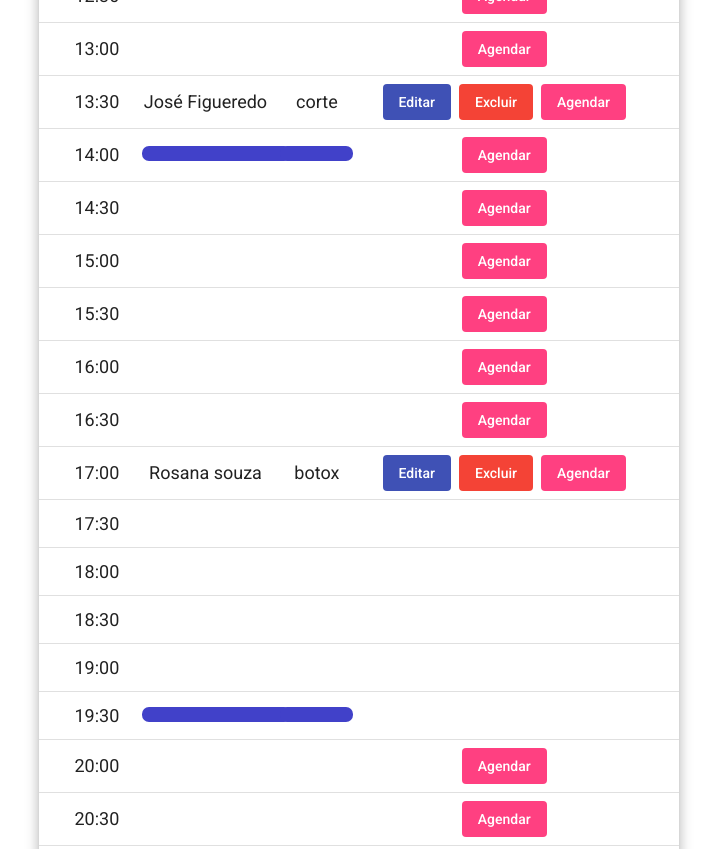
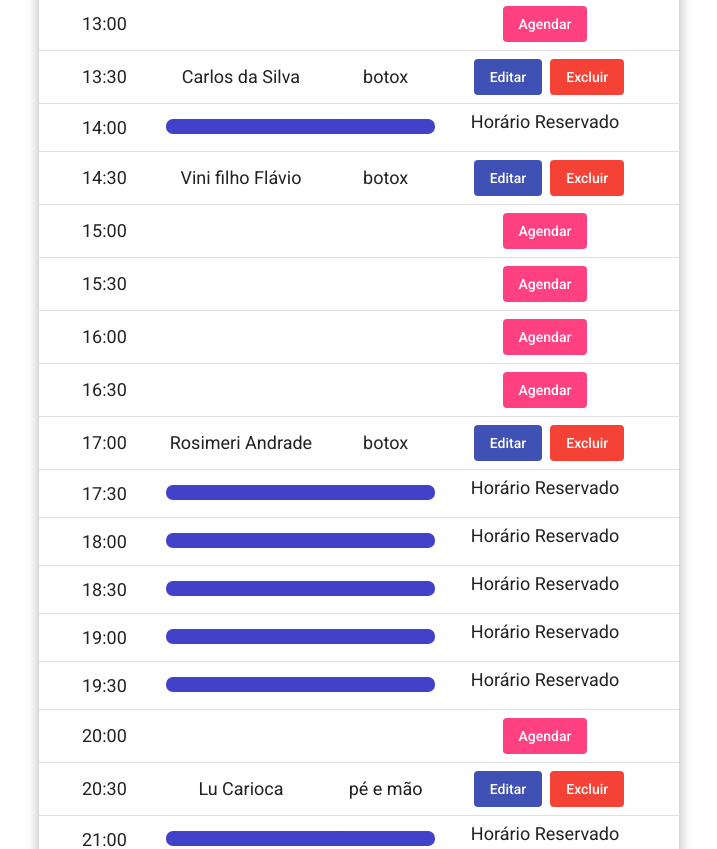
Before and after one commit to NeoJhonn/scheduEase-angular-front-end, an Angular app: page /schedule in a window 1280 px wide. Shown: the part 900-1749 px from the top of the page, without its empty margins (281-998 px from the left). Built offline with nearby package versions, Linux system fonts and the light colour scheme.

Commit message:
Validations in Schedule page finaly done :fireworks:

```diff
--- a/src/app/components/schedule/schedule.component.html
+++ b/src/app/components/schedule/schedule.component.html
@@ -31,11 +31,11 @@
         <span *ngIf="hour == element.startTime">
           {{ element.clientName }}
         </span>
+      </span>
+      <span *ngIf="setReserved(hour, elements) === false">
+        <button style="border: none; border-radius: 7px; background-color: rgb(65, 65, 201);height: 15px; width: 100%; margin-left: 20px;"></button>
+      </span>
 
-        <span *ngIf="hour === element.endTime">
-          <button style="border: none; border-radius: 7px; background-color: rgb(65, 65, 201);height: 15px; width: 100%; margin-left: 11px;"></button>
-        </span>
-      </span>
     </td>
   </ng-container>
 
@@ -47,11 +47,11 @@
         <span *ngIf="hour === element.startTime">
           {{ element.serviceBooked }}
         </span>
+      </span>
+      <span *ngIf="setReserved(hour, elements) === false">
+        <button style="border: none; border-radius: 7px; background-color: rgb(65, 65, 201);height: 15px; width: 100%"></button>
+      </span>
 
-        <span *ngIf="hour === element.endTime">
-          <button style="border: none; border-radius: 7px; background-color: rgb(65, 65, 201);height: 15px; width: 100%;"></button>
-        </span>
-      </span>
     </td>
   </ng-container>
 
@@ -70,6 +70,10 @@
         <span *ngIf="isFree(hour, elements)">
           <button  mat-flat-button color="accent" class="m-lg-2">Agendar</button>
         </span>
+        <span *ngIf="setReserved(hour, elements) === false">
+          <p>Horário Reservado</p>
+        </span>
+
       </td>
   </ng-container>
 
--- a/src/app/components/schedule/schedule.component.ts
+++ b/src/app/components/schedule/schedule.component.ts
@@ -5,30 +5,48 @@ import { Schedule } from 'src/app/@core/models/schedule.model';
 const ELEMENT_DATA: Schedule[] = [
   {
     id: 1,
-    clientName: 'Fabiana da Silva',
+    clientName: 'Vanusa',
     employeeId: 1,
-    serviceBooked: 'mechas',
+    serviceBooked: 'botox',
     appointmentDate: '2023-10-09',
     startTime: '9:00',
     endTime: '11:30'
   },
   {
     id: 1,
-    clientName: 'José Figueredo',
+    clientName: 'Carlos da Silva',
     employeeId: 1,
-    serviceBooked: 'corte',
+    serviceBooked: 'botox',
     appointmentDate: '2023-10-09',
     startTime: '13:30',
     endTime: '14:00'
   },
   {
     id: 1,
-    clientName: 'Rosana souza',
+    clientName: 'Vini filho Flávio',
+    employeeId: 1,
+    serviceBooked: 'botox',
+    appointmentDate: '2023-10-09',
+    startTime: '14:30',
+    endTime: '14:30'
+  },
+  {
+    id: 1,
+    clientName: 'Rosimeri Andrade',
     employeeId: 1,
     serviceBooked: 'botox',
     appointmentDate: '2023-10-09',
     startTime: '17:00',
     endTime: '19:30'
+  },
+  {
+    id: 1,
+    clientName: 'Lu Carioca',
+    employeeId: 1,
+    serviceBooked: 'pé e mão',
+    appointmentDate: '2023-10-09',
+    startTime: '20:30',
+    endTime: '22:00'
   }
 
 ];
@@ -47,9 +65,6 @@ export class ScheduleComponent implements OnInit {
   '22:00']
   displayedColumns: string[] = ['time', 'name', 'service', 'action'];
   dataSource = this.timeGrid;
-  public count: number = 0;
-  public control: boolean =  false;
-
   public elements = ELEMENT_DATA;
 
   constructor() { }
@@ -62,38 +77,148 @@ export class ScheduleComponent implements OnInit {
   isFree(hour: string, elements: Schedule[]): boolean{
     let isFree: boolean = true;
     let intervals: String[] = [];
-
     let indexS: number = -1;
     let indexE: number = -1;
 
+    // Pegar o elemento que tem um horário da vez do loop
     for (let el of elements) {
-      if (hour !== el.startTime){
+      if (this.timeGrid.indexOf(hour) >= this.timeGrid.indexOf(el.startTime)){
+        // pegas os dois index do intevalo de hora marcada
         indexS = this.timeGrid.indexOf(el.startTime);
         indexE = this.timeGrid.indexOf(el.endTime);
+
       }
     }
 
-
-
-
-    console.log(indexS);
-    console.log(indexE);
+    if (indexE === -1 && indexS === -1) {
+      isFree = true;
+    } else {
+      if ( indexS === indexE) {
+        intervals.push(this.timeGrid[indexS]);
+        // seta falso nesse intervalo para econder o botão Agendar
+      for (let h of intervals) {
+        if (this.timeGrid.indexOf(hour) === this.timeGrid.indexOf(h)) {
+          isFree = false;
+        }
+      }
+      } else {
+    // popula o array com os horário do intevalo
     for (let i= indexS; i <= indexE; i++) {
       intervals.push(this.timeGrid[i]);
     }
 
+    // seta falso nesse intervalo para econder o botão Agendar
     for (let h of intervals) {
       if (this.timeGrid.indexOf(hour) === this.timeGrid.indexOf(h)) {
         isFree = false;
       }
     }
-
-    console.log(intervals);
+  }
+  }
 
 
     return isFree;
   }
 
+  setReserved(hour: string, elements: Schedule[]): boolean{
+    let isFree: boolean = true;
+    let intervals: String[] = [];
+    let indexS: number = -1;
+    let indexE: number = -1;
+
+    // Pegar o elemento que tem um horário da vez do loop
+    for (let el of elements) {
+      if (this.timeGrid.indexOf(hour) >= this.timeGrid.indexOf(el.startTime)){
+        // pegas os dois index do intevalo de hora marcada
+        indexS = this.timeGrid.indexOf(el.startTime)+1;
+        indexE = this.timeGrid.indexOf(el.endTime);
+
+      }
+    }
+
+    if (indexE === -1 && indexS === -1) {
+      isFree = true;
+    } else {
+      if ( indexS === indexE) {
+        intervals.push(this.timeGrid[indexS]);
+        // seta falso nesse intervalo para econder o botão Agendar
+      for (let h of intervals) {
+        if (this.timeGrid.indexOf(hour) === this.timeGrid.indexOf(h)) {
+          isFree = false;
+        }
+      }
+      } else {
+    // popula o array com os horário do intevalo
+    for (let i= indexS; i <= indexE; i++) {
+      intervals.push(this.timeGrid[i]);
+    }
+
+    // seta falso nesse intervalo para econder o botão Agendar
+    for (let h of intervals) {
+      if (this.timeGrid.indexOf(hour) === this.timeGrid.indexOf(h)) {
+        isFree = false;
+      }
+    }
+  }
+  }
 
 
+    return isFree;
+  }
+
+  setReserved2(hour: string, elements: Schedule[]): boolean{
+    let isFree: boolean = true;
+    let intervals: String[] = [];
+    let indexS: number = -1;
+    let indexE: number = -1;
+
+    // Pegar o elemento que tem um horário da vez do loop
+    for (let el of elements) {
+      if (this.timeGrid.indexOf(hour) >= this.timeGrid.indexOf(el.startTime)){
+        // pegas os dois index do intevalo de hora marcada
+        indexS = this.timeGrid.indexOf(el.startTime);
+        indexE = this.timeGrid.indexOf(el.endTime);
+
+      }
+    }
+
+    if (indexE === -1 && indexS === -1) {
+      isFree = true;
+    } else {
+      if ( indexS === indexE) {
+        intervals.push(this.timeGrid[indexS]);
+        // seta falso nesse intervalo para econder o botão Agendar
+      for (let h of intervals) {
+        if (this.timeGrid.indexOf(hour) === this.timeGrid.indexOf(h)) {
+          isFree = false;
+        }
+      }
+      } else {
+    // popula o array com os horário do intevalo
+    for (let i= indexS; i <= indexE; i++) {
+      intervals.push(this.timeGrid[i]);
+    }
+
+    // seta falso nesse intervalo para econder o botão Agendar
+    for (let h of intervals) {
+      if (this.timeGrid.indexOf(hour) === this.timeGrid.indexOf(h)) {
+        isFree = false;
+      }
+    }
+  }
+  }
+
+
+    return isFree;
+  }
+
+  isIndexEquals(a: number, b: number): boolean {
+    if (a === b) {
+      return true;
+    } else {
+      return false;
+    }
+
+  }
+
 }
```
